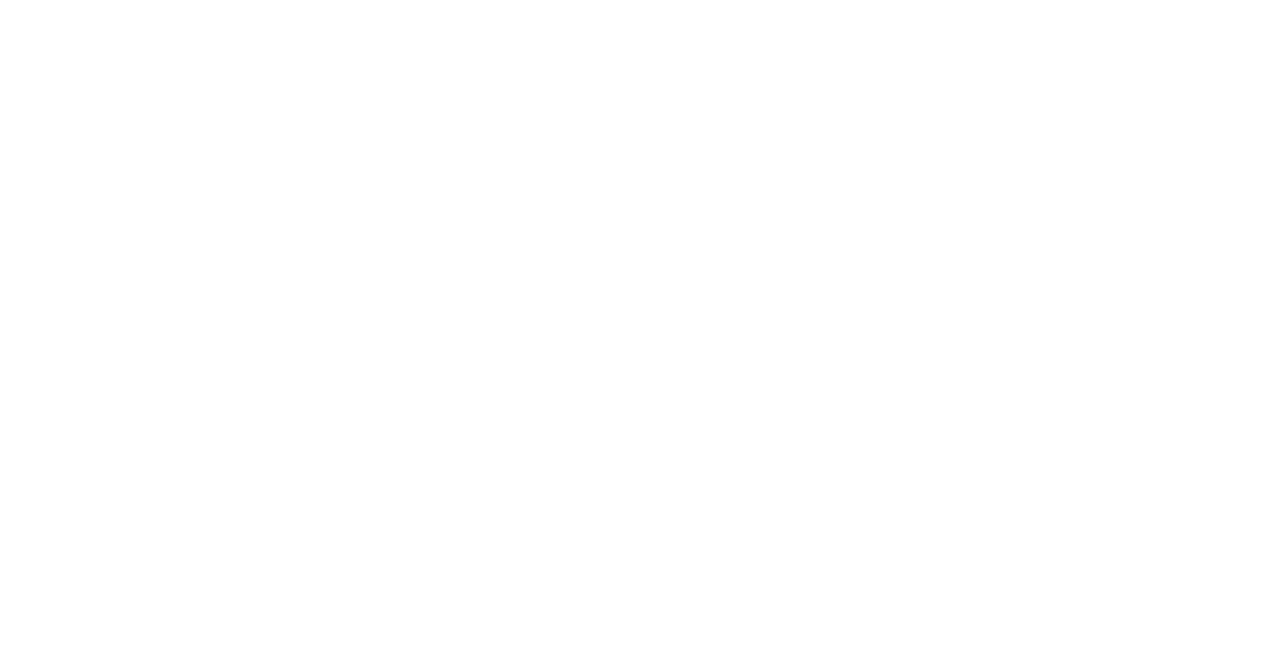
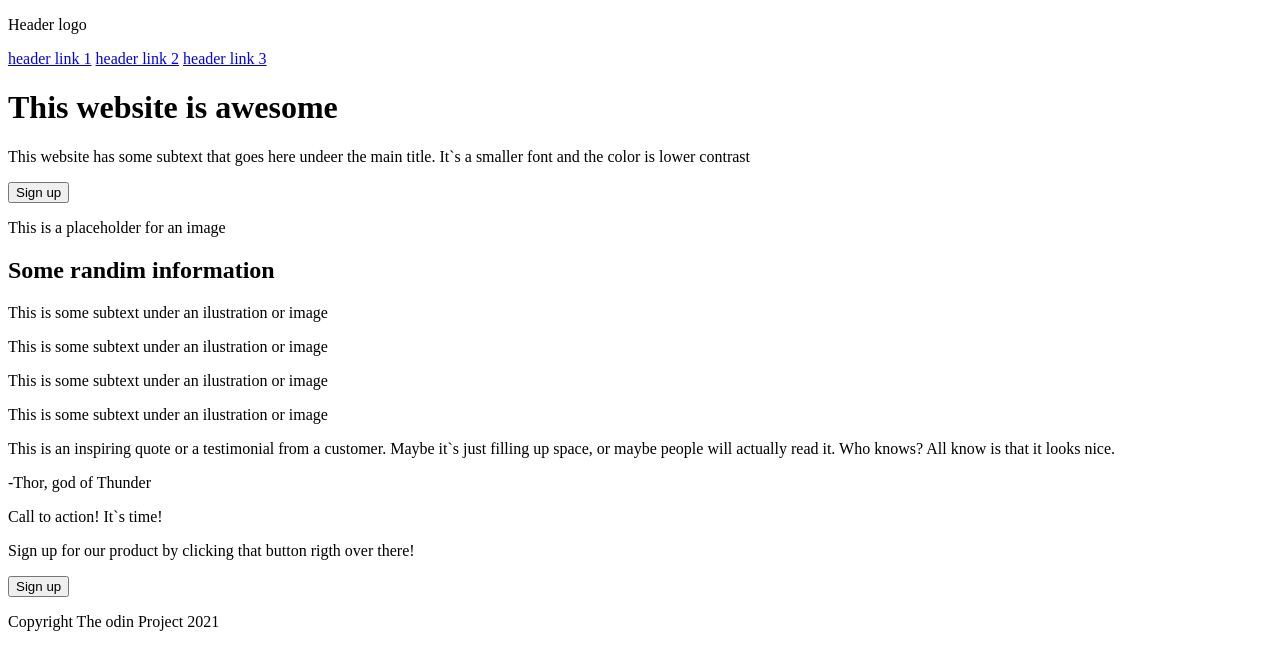
Before and after one commit to Dragon4455/Landing-page, a plain HTML site: page index.html in a window 1280 px wide. Drawn offline with Linux system fonts and the light colour scheme.

Commit message:
Write all html structure from the page including the class

```diff
--- a/index.html
+++ b/index.html
@@ -3,9 +3,67 @@
 <head>
     <meta charset="UTF-8">
     <meta name="viewport" content="width=device-width, initial-scale=1.0">
-    <title>Document</title>
+    <title>Landing Page</title>
 </head>
 <body>
+    <header class="header">
+        <p class="header__logo">Header logo</p>
+        <nav class="nav">
+            <a href="#" class="nav-link">header link 1</a>
+            <a href="#" class="nav-link">header link 2</a>
+            <a href="#" class="nav-link">header link 3</a>
+        </nav>
+    </header>
+    <main class="main__container">
+        <div>
 
+
+        <h1 class="main__title">This website is awesome</h1>
+        <p class="main__text">This website has some subtext that goes here undeer the main title. It`s a smaller font and the color is lower contrast</p>
+        <button class="button main-button">Sign up</button>
+    </div>
+    <div class="main__iamge">
+        <p>This is a placeholder for an image</p>
+    </div>
+    </main>
+    <article>
+        <h2>Some randim information</h2>
+
+            <div class="card">
+                <div class="box"></div>
+                <p>This is some subtext under an ilustration or image</p>
+            </div>
+            <div class="card">
+                <div class="box"></div>
+                <p>This is some subtext under an ilustration or image</p>
+            </div>
+            <div class="card">
+                <div class="box"></div>
+                <p>This is some subtext under an ilustration or image</p>
+            </div>
+            <div class="card">
+                <div class="box"></div>
+                <p>This is some subtext under an ilustration or image</p>
+            </div>
+
+    </article>
+    <article>
+        <p>This is an inspiring quote or a testimonial from a customer. Maybe it`s just filling up space, or maybe people will actually read it. Who knows? All know is that it looks nice.</p>
+        <p>-Thor, god of Thunder</p>
+    </article>
+    <article>
+        <div>
+            <p>Call to action! It`s time!</p>
+            <p> Sign up for our product by clicking that button rigth over there!</p>
+            <div>
+                <div class="button last-button">
+                    <button>Sign up</button>
+                </div>
+            </div>
+        </div>
+    </article>
+    <footer>
+        <p>Copyright The odin Project 2021</p>
+    </footer>
 </body>
 </html>
```
